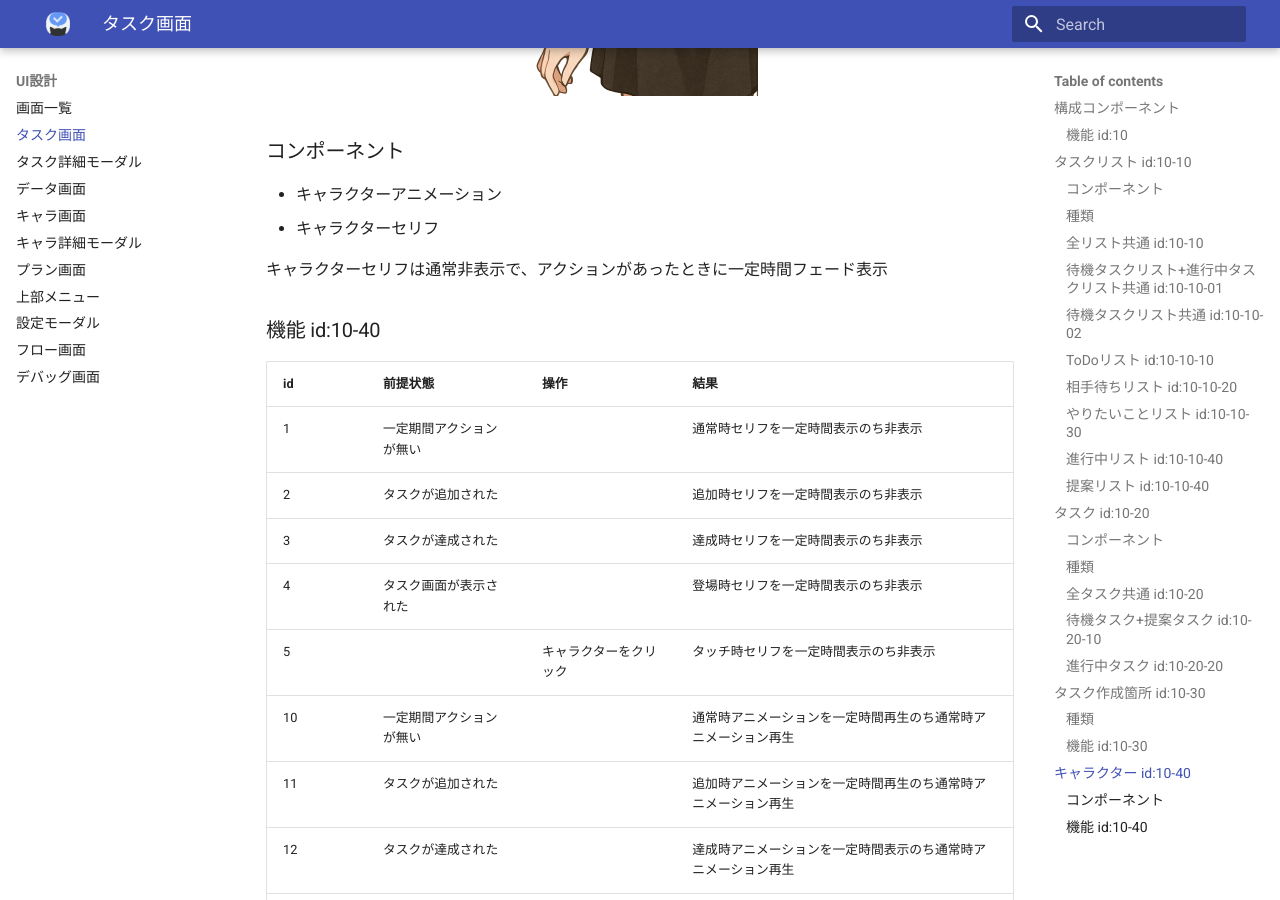
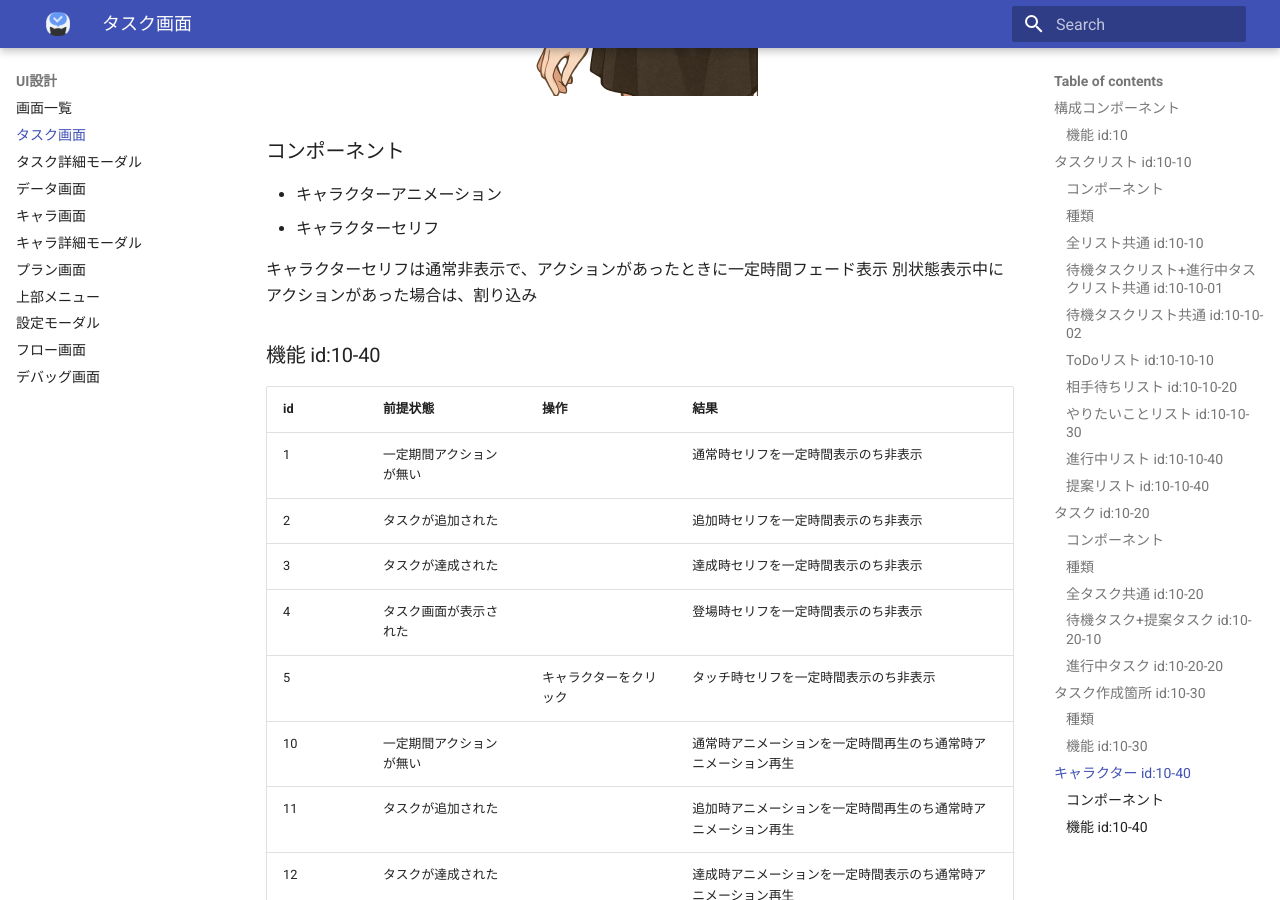
Before and after one commit to CharaDo-Official/CharaDo, an MkDocs documentation site: the page built from docs/10_design/10_task.md, in a window 1280 px wide and 900 px high, scrolled down 8590 px. Built offline with MkDocs 1.6.1 and Material for MkDocs 9.7.7, drawn with Linux system fonts in a browser that asks for light colours.

Commit message:
add タスク画面 アニメーション割り込み仕様追記

```diff
--- a/docs/10_design/10_task.md
+++ b/docs/10_design/10_task.md
@@ -175,6 +175,7 @@ ToDoリスト
 - キャラクターセリフ
 
 キャラクターセリフは通常非表示で、アクションがあったときに一定時間フェード表示
+別状態表示中にアクションがあった場合は、割り込み
 
 ### 機能 id:10-40
 |id 	|前提状態	|操作 	|結果	|
```
